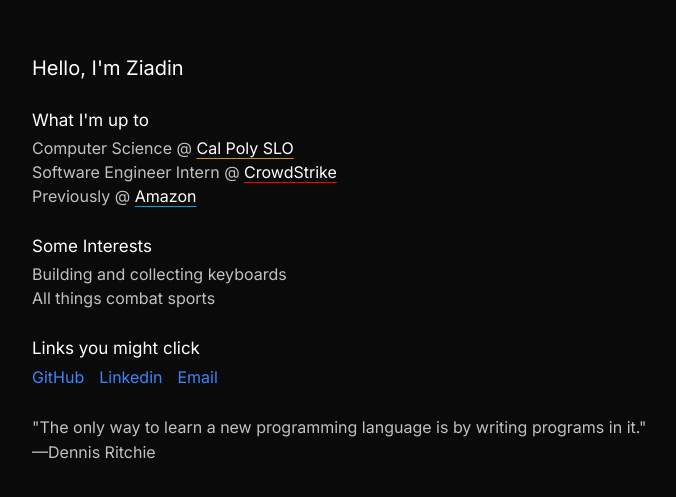
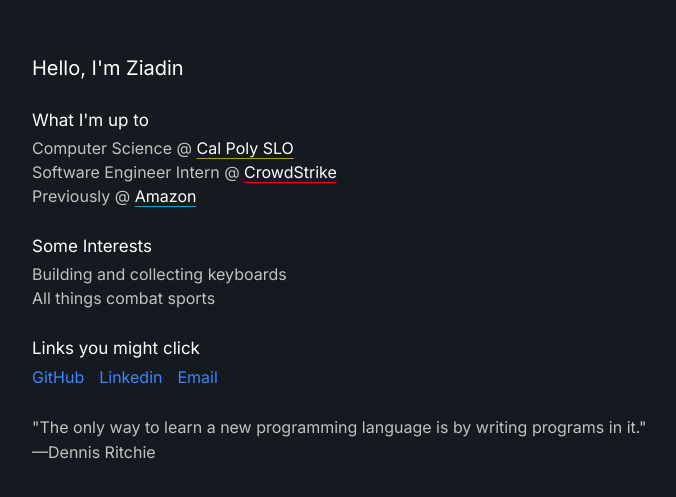
Before and after one commit to ziadinn/ziadinn.github.io, a plain HTML site: page index.html in a window 1280 px wide. Shown: the part 141-638 px from the top of the page, without its empty margins (96-772 px from the left). Drawn offline with Linux system fonts and the light colour scheme.

```diff
--- a/assets/styles.css
+++ b/assets/styles.css
@@ -7,7 +7,7 @@
 }
 
 html {
-  background-color: #0a0a0a;
+  background-color: hsl(210, 20%, 10%);
   color: white;
   font-family: "Inter", sans-serif;
 }
```
